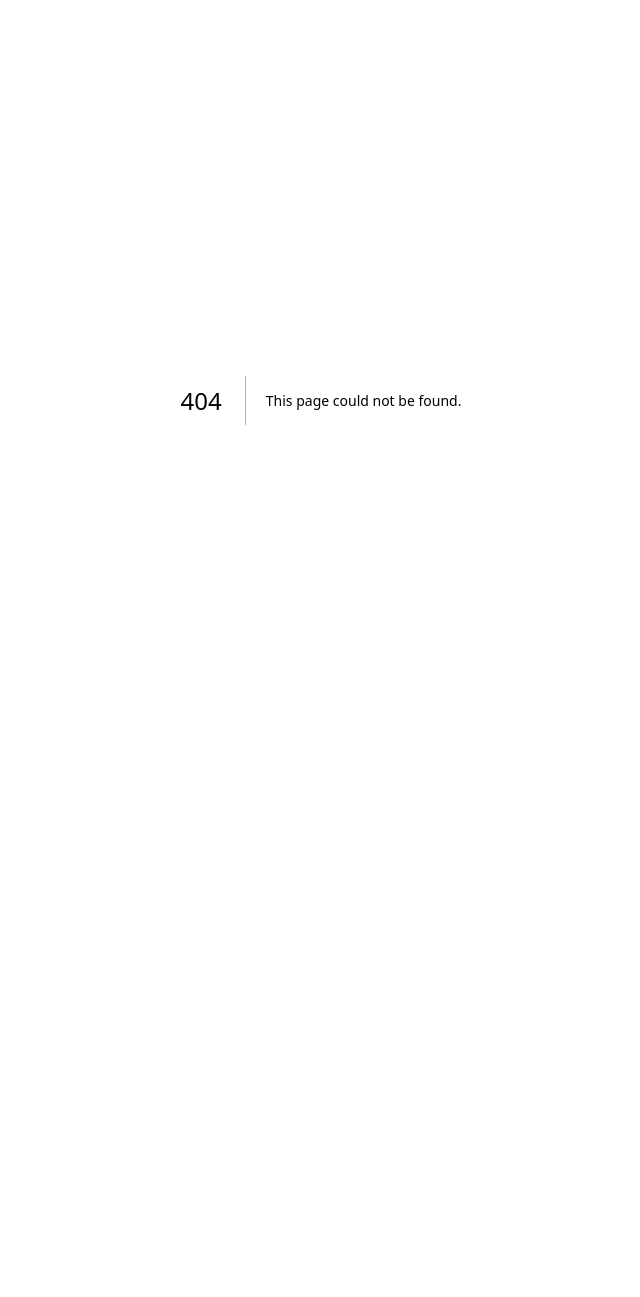
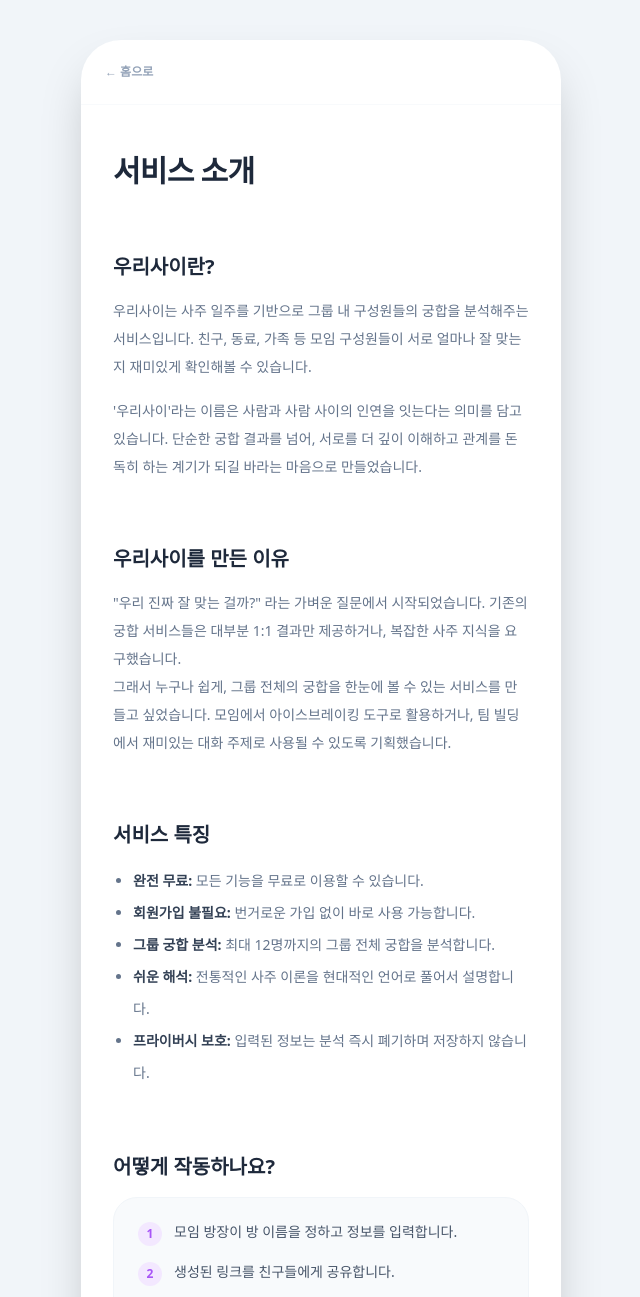
Before and after one commit to PLANB-John/oursai-web, a Next.js app: page /intro in a window 1280 px wide. Before the commit this address had no page. Shown: the top 1297 px of the page, without its empty margins (319-959 px from the left). Before the commit the page ends 800 px from the top, so only its background shows below. Built offline with nearby package versions, Linux system fonts and the light colour scheme.

Commit message:
Create intro.js

```diff
--- /dev/null
+++ b/pages/intro.js
@@ -0,0 +1,107 @@
+import React from 'react';
+import Head from 'next/head';
+
+export default function Intro() {
+  return (
+    <div className="min-h-screen bg-slate-100 flex justify-center items-start sm:py-10">
+      <Head>
+        <title>서비스 소개 | 우리사이 (oursai.kr)</title>
+      </Head>
+
+      <div className="w-full max-w-[480px] min-h-screen bg-white shadow-2xl flex flex-col relative overflow-hidden sm:rounded-[40px] font-sans pb-20">
+
+        {/* --- 상단 네비게이션 --- */}
+        <div className="px-6 py-6 border-b border-slate-50">
+          <a href="/" className="text-xs text-slate-400 font-bold flex items-center gap-1 hover:text-purple-400 transition-colors">
+            ← 홈으로
+          </a>
+        </div>
+
+        <main className="px-8 py-12 space-y-16">
+          {/* 타이틀 */}
+          <section>
+            <h1 className="text-3xl font-black text-slate-800 mb-4 tracking-tight">서비스 소개</h1>
+          </section>
+
+          {/* 우리사이란? */}
+          <section className="space-y-4">
+            <h2 className="text-xl font-bold text-slate-800">우리사이란?</h2>
+            <div className="text-slate-500 text-sm leading-7 space-y-4">
+              <p>우리사이는 사주 일주를 기반으로 그룹 내 구성원들의 궁합을 분석해주는 서비스입니다. 친구, 동료, 가족 등 모임 구성원들이 서로 얼마나 잘 맞는지 재미있게 확인해볼 수 있습니다.</p>
+              <p>'우리사이'라는 이름은 사람과 사람 사이의 인연을 잇는다는 의미를 담고 있습니다. 단순한 궁합 결과를 넘어, 서로를 더 깊이 이해하고 관계를 돈독히 하는 계기가 되길 바라는 마음으로 만들었습니다.</p>
+            </div>
+          </section>
+
+          {/* 만든 이유 */}
+          <section className="space-y-4">
+            <h2 className="text-xl font-bold text-slate-800">우리사이를 만든 이유</h2>
+            <div className="text-slate-500 text-sm leading-7">
+              <p>"우리 진짜 잘 맞는 걸까?" 라는 가벼운 질문에서 시작되었습니다. 기존의 궁합 서비스들은 대부분 1:1 결과만 제공하거나, 복잡한 사주 지식을 요구했습니다.</p>
+              <p>그래서 누구나 쉽게, 그룹 전체의 궁합을 한눈에 볼 수 있는 서비스를 만들고 싶었습니다. 모임에서 아이스브레이킹 도구로 활용하거나, 팀 빌딩에서 재미있는 대화 주제로 사용될 수 있도록 기획했습니다.</p>
+            </div>
+          </section>
+
+          {/* 서비스 특징 */}
+          <section className="space-y-4">
+            <h2 className="text-xl font-bold text-slate-800">서비스 특징</h2>
+            <ul className="text-slate-500 text-sm leading-8 list-disc pl-5">
+              <li><span className="font-bold text-slate-700">완전 무료:</span> 모든 기능을 무료로 이용할 수 있습니다.</li>
+              <li><span className="font-bold text-slate-700">회원가입 불필요:</span> 번거로운 가입 없이 바로 사용 가능합니다.</li>
+              <li><span className="font-bold text-slate-700">그룹 궁합 분석:</span> 최대 12명까지의 그룹 전체 궁합을 분석합니다.</li>
+              <li><span className="font-bold text-slate-700">쉬운 해석:</span> 전통적인 사주 이론을 현대적인 언어로 풀어서 설명합니다.</li>
+              <li><span className="font-bold text-slate-700">프라이버시 보호:</span> 입력된 정보는 분석 즉시 폐기하며 저장하지 않습니다.</li>
+            </ul>
+          </section>
+
+          {/* 어떻게 작동하나요? */}
+          <section className="space-y-4">
+            <h2 className="text-xl font-bold text-slate-800">어떻게 작동하나요?</h2>
+            <div className="bg-slate-50 p-6 rounded-3xl space-y-4 border border-slate-100">
+              <div className="flex gap-3">
+                <span className="flex-shrink-0 w-6 h-6 bg-purple-100 text-purple-500 rounded-full flex items-center justify-center text-xs font-bold">1</span>
+                <p className="text-sm text-slate-600 font-medium">모임 방장이 방 이름을 정하고 정보를 입력합니다.</p>
+              </div>
+              <div className="flex gap-3">
+                <span className="flex-shrink-0 w-6 h-6 bg-purple-100 text-purple-500 rounded-full flex items-center justify-center text-xs font-bold">2</span>
+                <p className="text-sm text-slate-600 font-medium">생성된 링크를 친구들에게 공유합니다.</p>
+              </div>
+              <div className="flex gap-3">
+                <span className="flex-shrink-0 w-6 h-6 bg-purple-100 text-purple-500 rounded-full flex items-center justify-center text-xs font-bold">3</span>
+                <p className="text-sm text-slate-600 font-medium">구성원이 모이면 실시간으로 궁합 결과가 업데이트됩니다.</p>
+              </div>
+            </div>
+          </section>
+
+          {/* 왜 사주 일주인가요? */}
+          <section className="space-y-4">
+            <h2 className="text-xl font-bold text-slate-800">왜 사주 일주인가요?</h2>
+            <div className="text-slate-500 text-sm leading-7">
+              <p>사주(四柱)는 태어난 연, 월, 일, 시를 네 개의 기둥으로 표현한 것입니다. 그 중 일주(日柱)는 태어난 '날'에 해당하는 간지로, 사주 명리학에서 개인의 본질적인 성향과 정체성을 나타내는 핵심 요소로 여겨집니다.</p>
+              <p>우리사이는 이러한 전통적인 사주 이론을 현대적으로 재해석하여, 누구나 쉽게 이해할 수 있는 방식으로 궁합 결과를 제공합니다.</p>
+            </div>
+          </section>
+
+          {/* 참고사항 */}
+          <section className="space-y-4">
+            <h2 className="text-xl font-bold text-slate-800 font-bold">참고사항</h2>
+            <ul className="text-slate-400 text-[12px] leading-6 list-disc pl-5">
+              <li>본 서비스는 재미와 친목 도모를 위한 엔터테인먼트 목적으로 제작되었습니다.</li>
+              <li>궁합 결과는 사주 원리만을 기반으로 한 단편적인 분석입니다.</li>
+              <li>전문적인 상담이나 중대한 결정의 근거로 사용하기에는 적합하지 않습니다.</li>
+            </ul>
+          </section>
+
+          {/* 연락처 */}
+          <section className="space-y-4 pt-10 border-t border-slate-50">
+            <h2 className="text-sm font-bold text-slate-800">연락처</h2>
+            <p className="text-xs text-slate-400 underline cursor-pointer hover:text-purple-400">hello@oursai.kr</p>
+          </section>
+        </main>
+
+        <footer className="px-8 py-10 bg-white text-center">
+          <p className="text-[10px] text-slate-300 font-medium italic">© 2026 oursai.kr | All Rights Reserved.</p>
+        </footer>
+      </div>
+    </div>
+  );
+}
```
